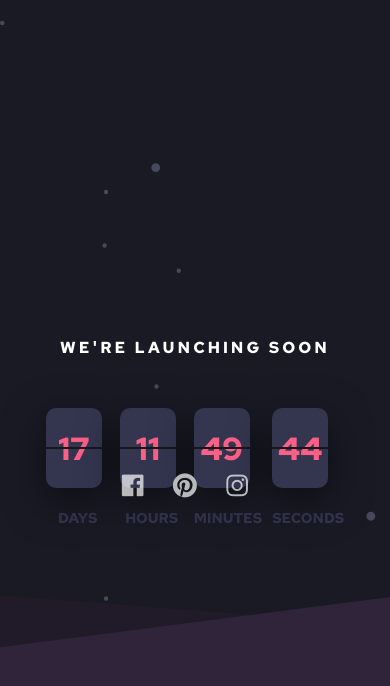
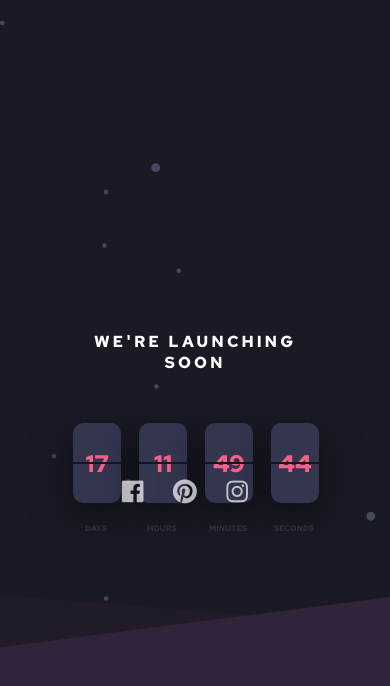
Before and after one commit to harika09/Launch-countdown-timer, a plain HTML site: page index.html in a window 390 px wide. Drawn offline with nearby package versions, Linux system fonts and the light colour scheme.

Commit message:
Update style.css

```diff
--- a/assets/css/style.css
+++ b/assets/css/style.css
@@ -83,6 +83,7 @@ body::before{
 .main-content .countdown{
     display: flex;
     flex-direction: row;
+
     justify-content: center;
     align-items: center;
     color: var(--Soft-red);
@@ -90,6 +91,7 @@ body::before{
 }
 
 .countdown .card{
+    margin-left: 20px;
     width: 8rem;
     height: 8rem;
     background-color: var(--Dark-desaturated-blue);
@@ -108,7 +110,6 @@ body::before{
     width: 100%;
     height: 0.24rem;
     background-color: #17181b;
-
 }
 
 .card h2{
@@ -149,19 +150,16 @@ body::before{
 
     .main-container{
         background-size: auto;
+        overflow: hidden;
     }
 
     .main-content{
         left: 50px;
         right: 50px;
     }
-    .main-content .countdown{
-        grid-gap: 10px;
-    }
-
 
      .countdown .card {
-        width: 4.5rem;
+        width: 6rem;
         height: 5rem;
         margin-right: .5rem;
         height: 9rem;
@@ -189,11 +187,10 @@ body::before{
         background-size: auto 250px;
     }
 
-
     .countdown .card {
-        width: 3.5rem;
-        margin-right: .5rem;
+        width: 3rem;
         height: 5rem;
+        margin-left: 10px;
     }
 
     .main-content h1{
@@ -201,9 +198,12 @@ body::before{
     }
 
     .card h2{
-        font-size: 2rem;
+        font-size: 1.5rem;
     }
 
+    .countdown p{
+        font-size: .5rem;
+    }
 
     .countdown .card::before{
         height: .1rem;
```
